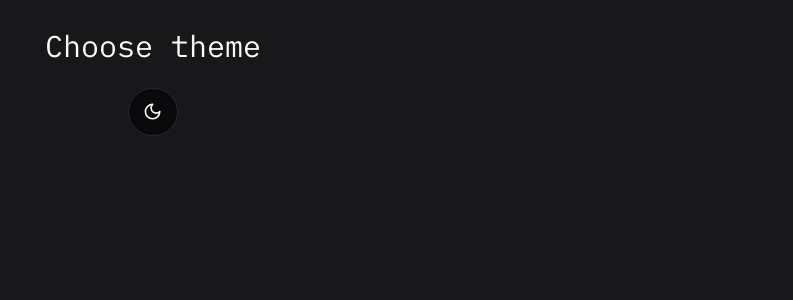
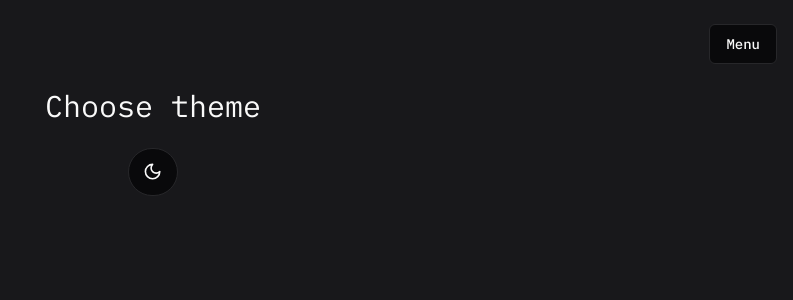
Before and after one commit to basedantoni/habits-fe, a React (Vite) app: page /settings in a window 1280 px wide. Shown: the top 300 px of the page, without its empty margins (487-1280 px from the left). Built offline with nearby package versions, Linux system fonts and the light colour scheme; no server answers.

Commit message:
add menu for navigation

```diff
--- a/src/components/ui/dialog.tsx
+++ b/src/components/ui/dialog.tsx
@@ -36,7 +36,7 @@ const DialogContent = React.forwardRef<
     <DialogPrimitive.Content
       ref={ref}
       className={cn(
-        "fixed left-[50%] top-[50%] z-50 grid w-full max-w-lg translate-x-[-50%] translate-y-[-50%] gap-4 border border-zinc-200 bg-white p-6 shadow-lg duration-200 data-[state=open]:animate-in data-[state=closed]:animate-out data-[state=closed]:fade-out-0 data-[state=open]:fade-in-0 data-[state=closed]:zoom-out-95 data-[state=open]:zoom-in-95 data-[state=closed]:slide-out-to-left-1/2 data-[state=closed]:slide-out-to-top-[48%] data-[state=open]:slide-in-from-left-1/2 data-[state=open]:slide-in-from-top-[48%] sm:rounded-lg dark:border-zinc-800 dark:bg-zinc-950",
+        "rounded-md fixed left-[50%] top-[50%] z-50 grid w-full max-w-lg translate-x-[-50%] translate-y-[-75%] gap-4 border border-zinc-200 bg-white p-6 shadow-lg duration-200 data-[state=open]:animate-in data-[state=closed]:animate-out data-[state=closed]:fade-out-0 data-[state=open]:fade-in-0 data-[state=closed]:zoom-out-95 data-[state=open]:zoom-in-95 data-[state=closed]:slide-out-to-left-1/2 data-[state=closed]:slide-out-to-top-[48%] data-[state=open]:slide-in-from-left-1/2 data-[state=open]:slide-in-from-top-[48%] sm:rounded-lg dark:border-zinc-800 dark:bg-zinc-950",
         className
       )}
       {...props}
--- a/src/routes/__root.tsx
+++ b/src/routes/__root.tsx
@@ -1,13 +1,43 @@
 import { NotFound } from "@/components/not-found";
-import { createRootRoute, Outlet } from "@tanstack/react-router";
+import { createRootRoute, Link, Outlet } from "@tanstack/react-router";
 import { TanStackRouterDevtools } from "@tanstack/router-devtools";
 import { Toaster } from "sonner";
+import {
+  DropdownMenu,
+  DropdownMenuContent,
+  DropdownMenuItem,
+  DropdownMenuTrigger,
+} from "@/components/ui/dropdown-menu";
+import { Button } from "@/components/ui/button";
+
+const activeProps = { style: { fontWeight: "bold" } };
 
 export const Route = createRootRoute({
   component: () => (
     <div className="flex flex-col w-full h-full min-h-dvh bg-white dark:bg-zinc-900 font-mono">
       <div className="flex-grow flex flex-col container h-full px-4 py-6 text-black dark:text-zinc-50">
         <Outlet />
+        <div className="w-fit m-auto absolute right-4 top-6 sm:left-auto sm:right-4 sm:m-0">
+          <DropdownMenu>
+            <DropdownMenuTrigger asChild>
+              <Button variant="outline">
+                <p>Menu</p>
+                <span className="sr-only">Toggle theme</span>
+              </Button>
+            </DropdownMenuTrigger>
+            <DropdownMenuContent align="end">
+              <Link to="/" activeProps={activeProps}>
+                <DropdownMenuItem>Home</DropdownMenuItem>
+              </Link>
+              <Link to="/habits" activeProps={activeProps}>
+                <DropdownMenuItem>Habits</DropdownMenuItem>
+              </Link>
+              <Link to="/settings" activeProps={activeProps}>
+                <DropdownMenuItem>Settings</DropdownMenuItem>
+              </Link>
+            </DropdownMenuContent>
+          </DropdownMenu>
+        </div>
         {import.meta.env.VITE_NODE_ENV == "dev" && <TanStackRouterDevtools />}
       </div>
       <Toaster className="h-32" />
--- a/src/routes/habits/index.tsx
+++ b/src/routes/habits/index.tsx
@@ -37,7 +37,7 @@ function Habits() {
 
   return (
     <div className="flex flex-col items-center">
-      <div className="w-full py-2 grid sm:grid-cols-2 lg:grid-cols-3 gap-4">
+      <div className="w-full pt-16 pb-2 grid sm:grid-cols-2 lg:grid-cols-3 gap-4">
         {query.data?.map((habit: Habit) => (
           <HabitCard key={`habit_${habit.id}`} {...habit} />
         ))}
--- a/src/routes/settings/index.tsx
+++ b/src/routes/settings/index.tsx
@@ -3,7 +3,7 @@ import { createFileRoute } from "@tanstack/react-router";
 
 export const Route = createFileRoute("/settings/")({
   component: () => (
-    <div className="py-1 flex flex-col w-full gap-6 items-center">
+    <div className="pt-16 pb-1 flex flex-col w-full gap-6 items-center">
       <h1 className="text-3xl">Choose theme</h1>
       <ModeToggle />
     </div>
```
